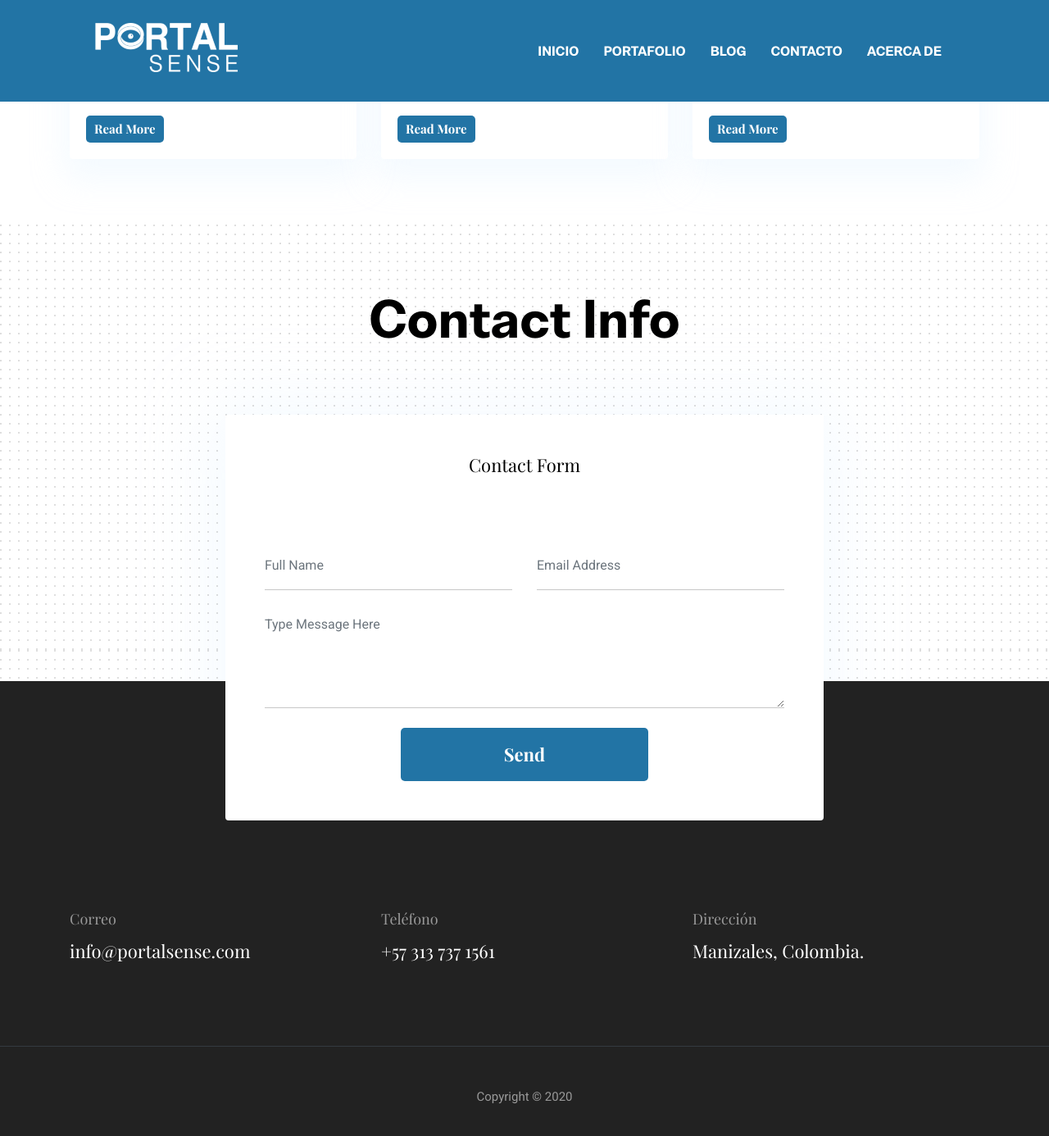
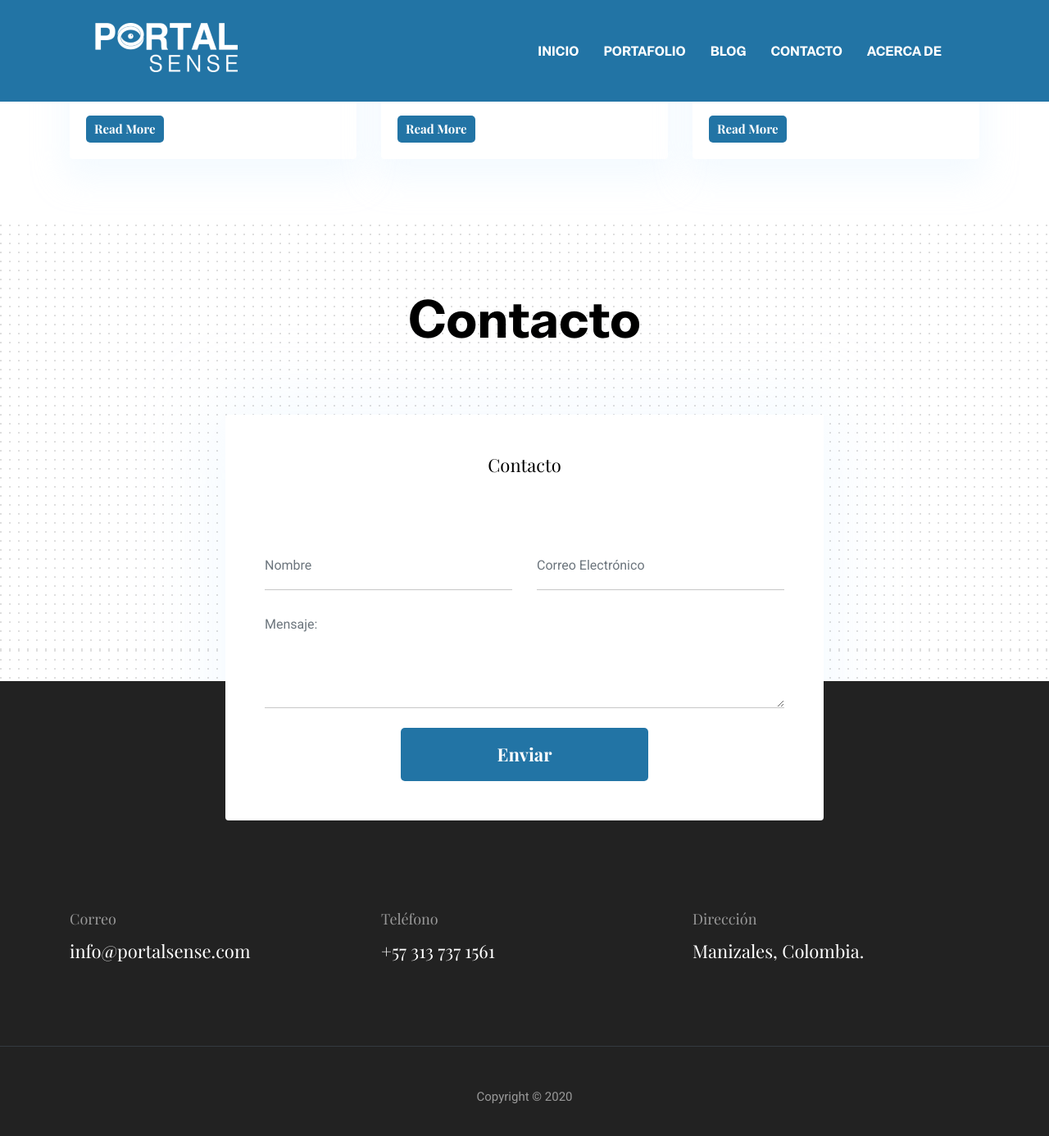
Before and after one commit to portalsense/portalsense.github.io, a Jekyll site: the page built from index.html, in a window 1280 px wide and 1400 px high, scrolled down 4710 px. Shown: the top 1386 px of the window at 82% size. Built offline with Jekyll 4.4.1, drawn with Linux system fonts in a browser that asks for light colours.

Commit message:
Som spanish

```diff
--- a/_data/settings.yml
+++ b/_data/settings.yml
@@ -291,5 +291,5 @@ client-slider-items:
 #-------------------------------
 # Contact Section
 
-contact-title: Contact Info
+contact-title: Contacto
 contact-email: info@portalsense.com
--- a/_includes/contact-section.html
+++ b/_includes/contact-section.html
@@ -7,20 +7,20 @@
       </div>
       <div class="col-lg-8 mx-auto">
         <div class="bg-white rounded text-center p-5 shadow-down">
-          <h4 class="mb-80">Contact Form</h4>
+          <h4 class="mb-80">Contacto</h4>
           <form action="https://formspree.io/{{ site.data.settings.contact-email }}" method="POST" class="row">
             <div class="col-md-6">
-              <input type="text" id="name" name="name" placeholder="Full Name" class="form-control px-0 mb-4">
+              <input type="text" id="name" name="name" placeholder="Nombre" class="form-control px-0 mb-4">
             </div>
             <div class="col-md-6">
-              <input type="email" id="email" name="_replyto" placeholder="Email Address" class="form-control px-0 mb-4">
+              <input type="email" id="email" name="_replyto" placeholder="Correo Electrónico" class="form-control px-0 mb-4">
             </div>
             <div class="col-12">
               <textarea name="message" id="message" class="form-control px-0 mb-4"
-                placeholder="Type Message Here"></textarea>
+                placeholder="Mensaje:"></textarea>
             </div>
             <div class="col-lg-6 col-10 mx-auto">
-              <button type="submit" class="btn btn-primary w-100">send</button>
+              <button type="submit" class="btn btn-primary w-100">Enviar</button>
             </div>
           </form>
         </div>
```
